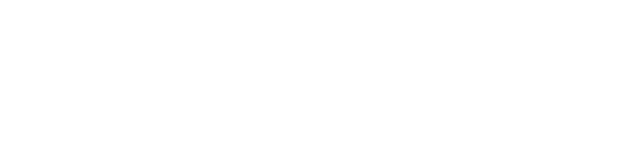
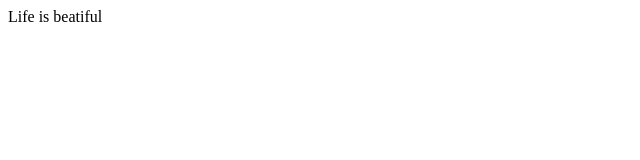
Before and after one commit to karthik-art-inti/Mydemowebsite, a plain HTML site: page index.html in a window 1280 px wide. Shown: the whole page, without its empty margins (0-640 px from the left). Drawn offline with Linux system fonts and the light colour scheme.

Commit message:
added <p> tag to index.html

```diff
--- a/index.html
+++ b/index.html
@@ -2,4 +2,7 @@
 <title>
 Sample WEbsite
 </title>
+<p>
+Life is beatiful
+</p>
 </html>
```
